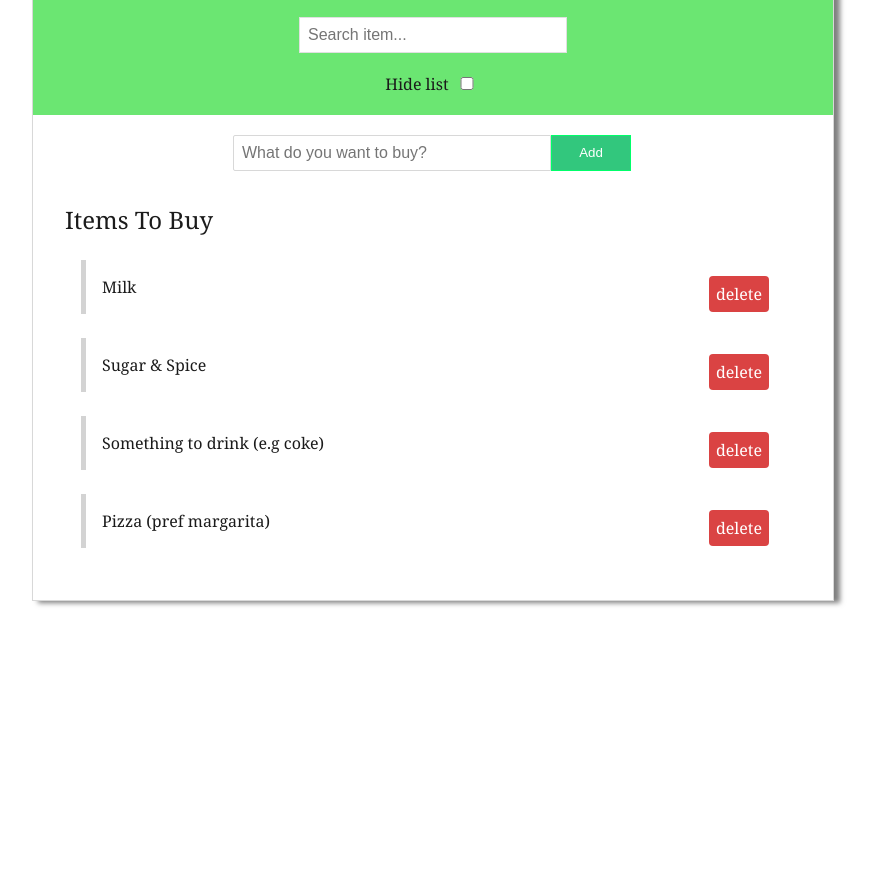
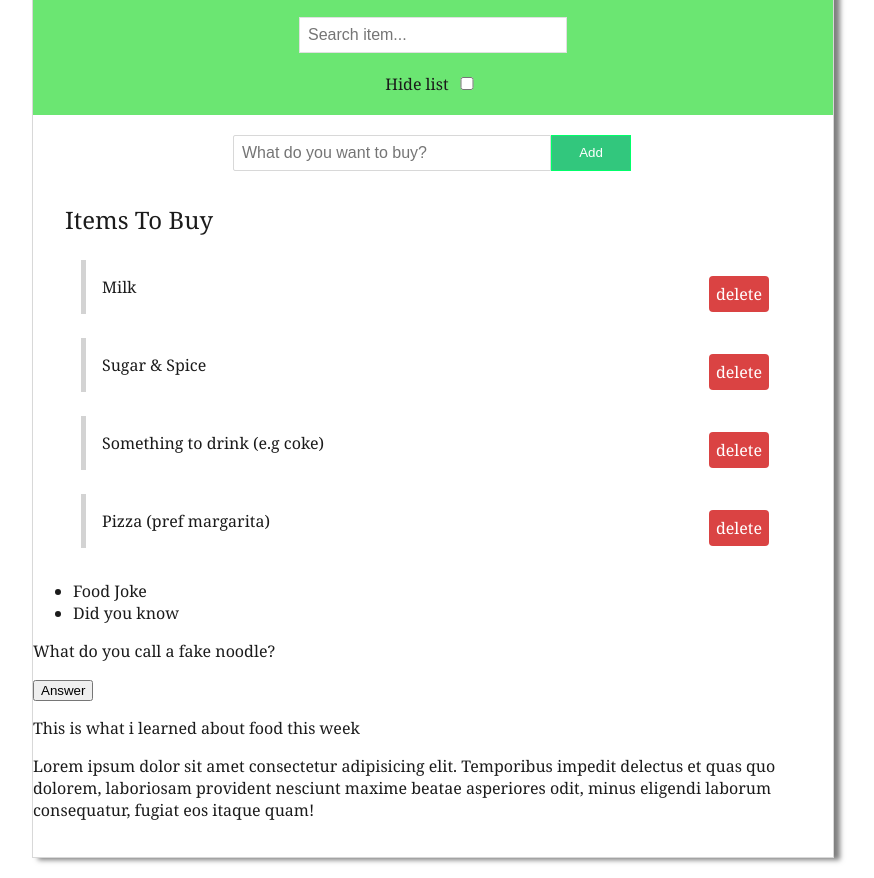
Before and after one commit to CodeMaster7/shopaholic, a plain HTML site: page index.html in a window 1280 px wide. Shown: the part 133-1011 px from the top of the page, without its empty margins (207-1081 px from the left). Before the commit the page ends 800 px from the top, so only its background shows below. Drawn offline with Linux system fonts and the light colour scheme.

Commit message:
html done

```diff
--- a/index.html
+++ b/index.html
@@ -17,13 +17,14 @@
 					<!-- /.title -->
 					<p>My shopping list</p>
 					<!-- search and show/hide functionality -->
-					<form id="search-item"></form>
+					<form id="search-item">
                         <!-- /#search-item -->
                         <input type="text" placeholder="Search item..." />
                         <div id="check">
                             <label for="hide">Hide list</label>
                             <input type="checkbox" id="hide" />
                         </div>
+                    </form>
 					<!-- /#check -->
 				</div>
 				<!-- /#page-top -->
@@ -65,7 +66,32 @@
 					</li>
 				</ul>
             </div>
+            <!-- section 4 adding TABS -->
+            <div id="tab-wrapper">
+                <ul class="heading">
+                    <li data-clicked="#joke" class="active">Food Joke</li>
+                    <li data-clicked="#facts">Did you know</li>
+                </ul>
+
+                <div id="joke" class="panel">
+                    <p>What do you call a fake noodle?</p>
+                    <button id="showAnswer">Answer</button>
+                    <p id="answer"></p>
+                </div>
+                <!-- /#joke.panel -->
+
+                <div id="facts" class="panel">
+                    <p>This is what i learned about food this week</p>
+                    <p>Lorem ipsum dolor sit amet consectetur adipisicing elit. Temporibus impedit delectus et quas quo dolorem, laboriosam provident nesciunt maxime beatae asperiores odit, minus eligendi laborum consequatur, fugiat eos itaque quam!
+                    </p>
+                </div>
+                <!-- /#facts.panel -->
+
+            </div>
+            <!-- /#tab-wrapper -->
 		</div>
         <!-- /#wrapper -->
+
+        <script src="app.js"></script>
 	</body>
 </html>
```
Lines whose indentation alone changed are shown as unchanged.
